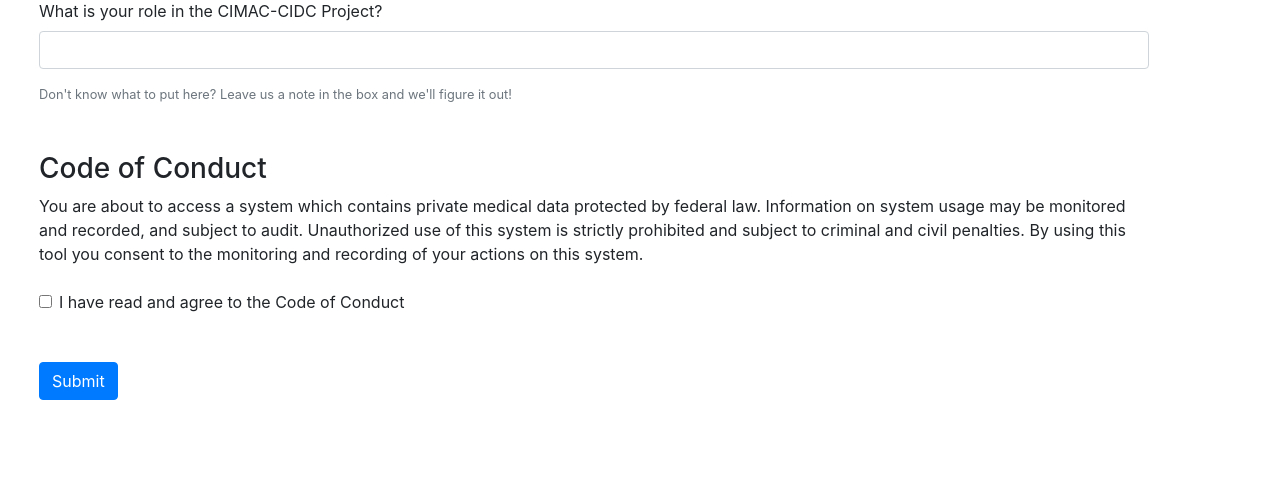
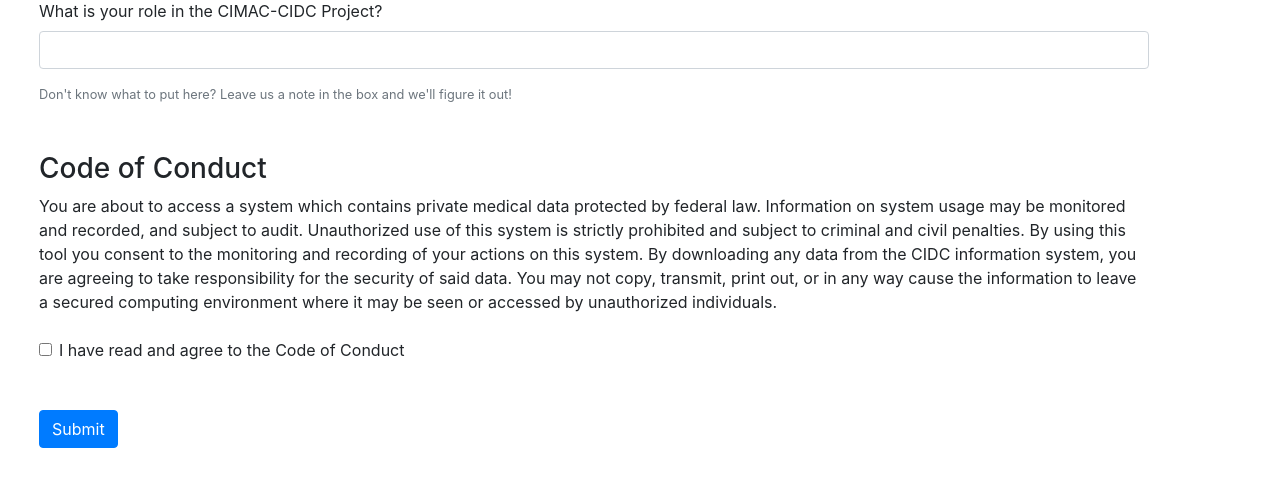
Before and after one commit to CIMAC-CIDC/cidc-portal, a Flask app: template cidc_portal/main/templates/register.jinja2 in a window 1280 px wide. Shown: the part 646-1134 px from the top of the page. Before the commit the page ends 1046 px from the top, so only its background shows below. Run offline with Flask 2, Linux system fonts and the light colour scheme; the template is opened without the code that fills it: values that come from a table or form of the project are taken from there, others are empty; some libraries are stand-ins or nearby versions.

Commit message:
dfci/cidc-portal#12 - Updating code of conduct.

```diff
--- a/cidc_portal/main/templates/register.jinja2
+++ b/cidc_portal/main/templates/register.jinja2
@@ -53,6 +53,11 @@
                             and civil penalties. By using this tool you consent to the monitoring and
                             recording of your actions on this system.
 
+                            By downloading any data from the CIDC information system, you are agreeing to take
+                            responsibility for the security of said data. You may not copy, transmit, print out,
+                            or in any way cause the information to leave a secured computing environment where it
+                            may be seen or accessed by unauthorized individuals.
+
                             <br /><br />
 
                             <div class="form-check">
```
